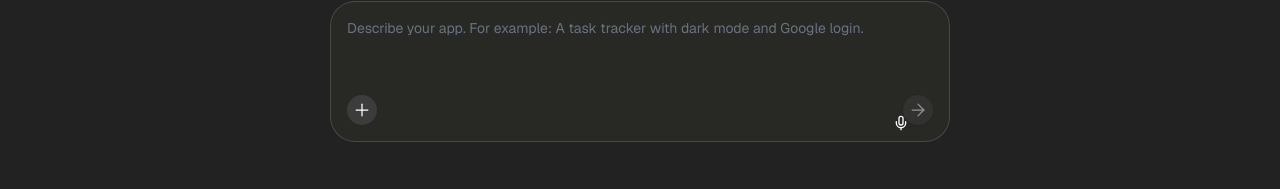
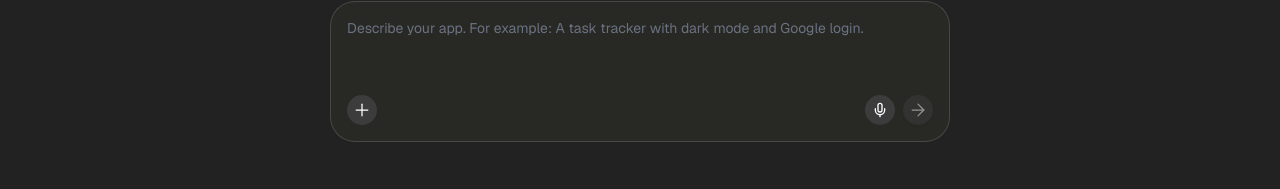
Before and after one commit to obro79/stormhacks, a Next.js app: page / in a window 1280 px wide. Shown: the part 436-625 px from the top of the page. Built offline with nearby package versions, Linux system fonts and the light colour scheme.

Commit message:
Fix button style

```diff
--- a/src/app/page.tsx
+++ b/src/app/page.tsx
@@ -297,11 +297,17 @@ export default function Home() {
                   disabled={loading || isProcessing}
                   variant={isRecording ? "destructive" : "ghost"}
                   size="sm"
-                className={`absolute right-3 top-3 ${
+                  className={`hover:opacity-80 rounded-full transition-colors flex items-center justify-center text-white ${
                     isRecording
                       ? "bg-red-500 hover:bg-red-600 text-white animate-pulse"
-                    : "hover:bg-gray-100"
+                      : "hover:bg-white"
                   }`}
+                  style={{
+                    width: "1.875rem",
+                    height: "1.875rem",
+                    flexShrink: 0,
+                    background: "#3C3C3C",
+                  }}
                 >
                   {isProcessing ? (
                     <div className="w-4 h-4 border-2 border-gray-400 border-t-transparent rounded-full animate-spin" />
```
Lines whose indentation alone changed are shown as unchanged.
